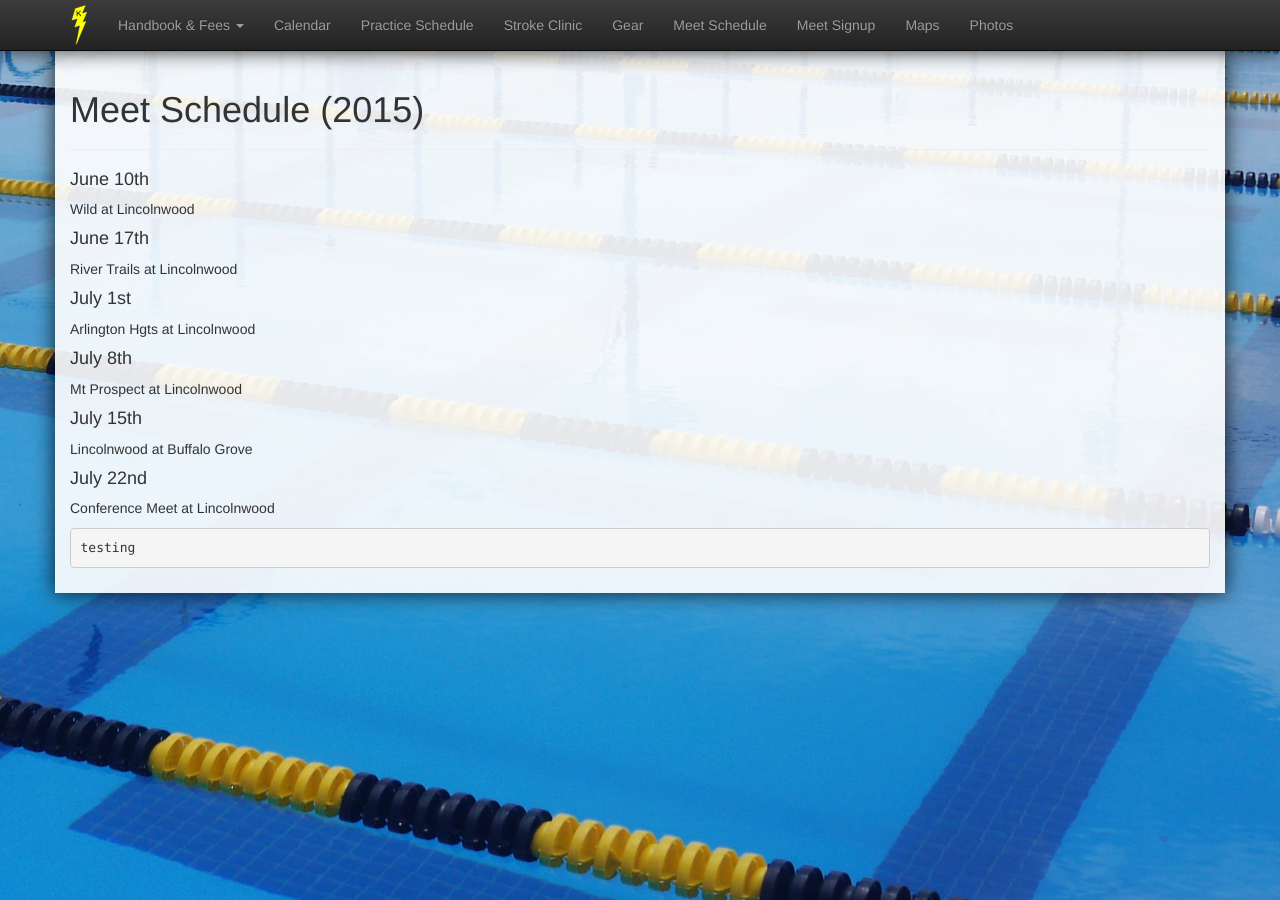
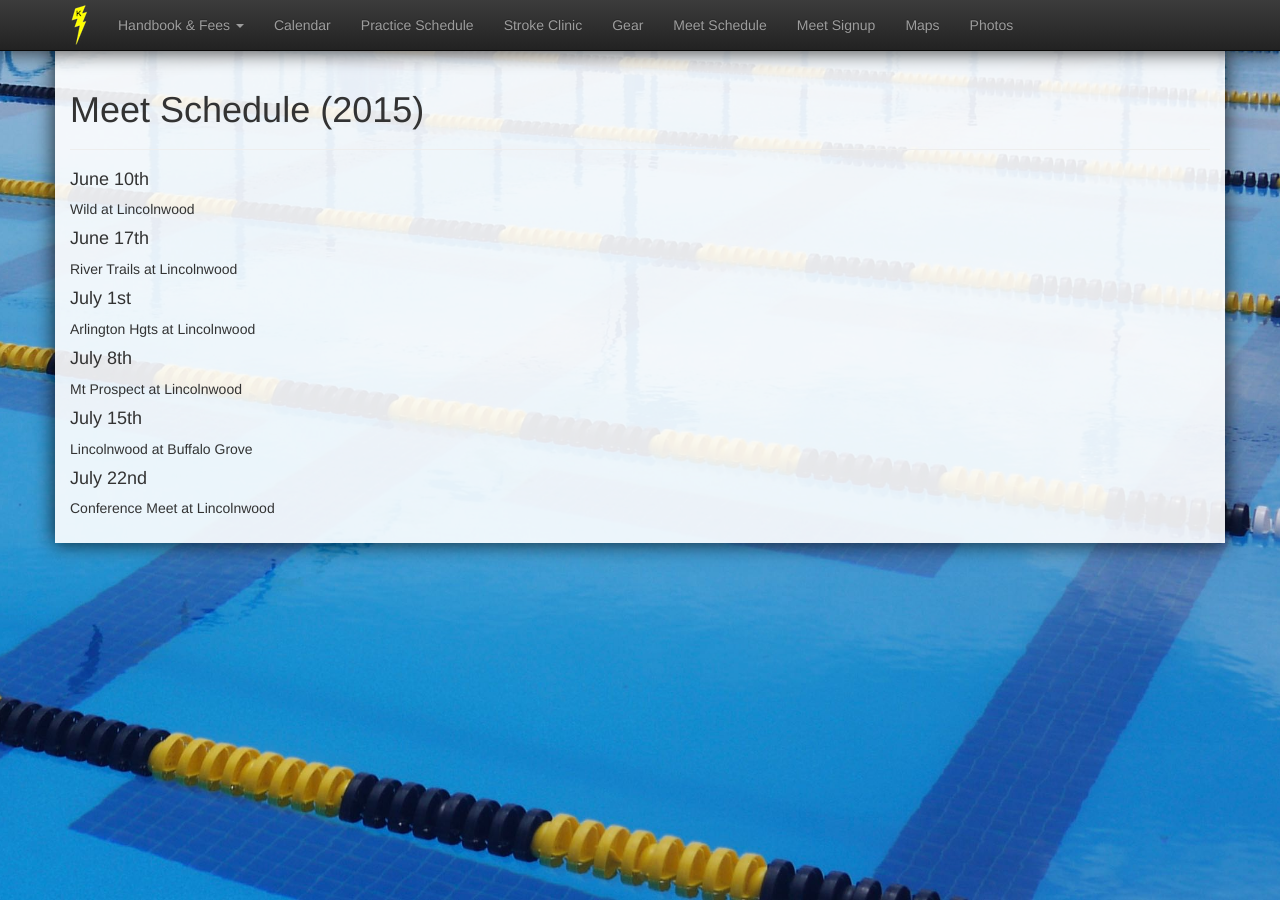
Before and after one commit to schickm/lwlightning.org, a Jekyll site: the page built from meet-schedule/index.html, in a window 1280 px wide. Built offline with Jekyll 4.4.1, drawn with Linux system fonts in a browser that asks for light colours; nearby versions of some CDN libraries; comment, search, counter and statistics services are not loaded.

Commit message:
undo testing

```diff
--- a/meet-schedule/index.html
+++ b/meet-schedule/index.html
@@ -31,5 +31,3 @@ comments: []
 <p>Lincolnwood at Buffalo Grove</p>
 <h4>July 22nd</h4>
 <p>Conference Meet at Lincolnwood</p>
-
-<pre>testing</pre>
```
